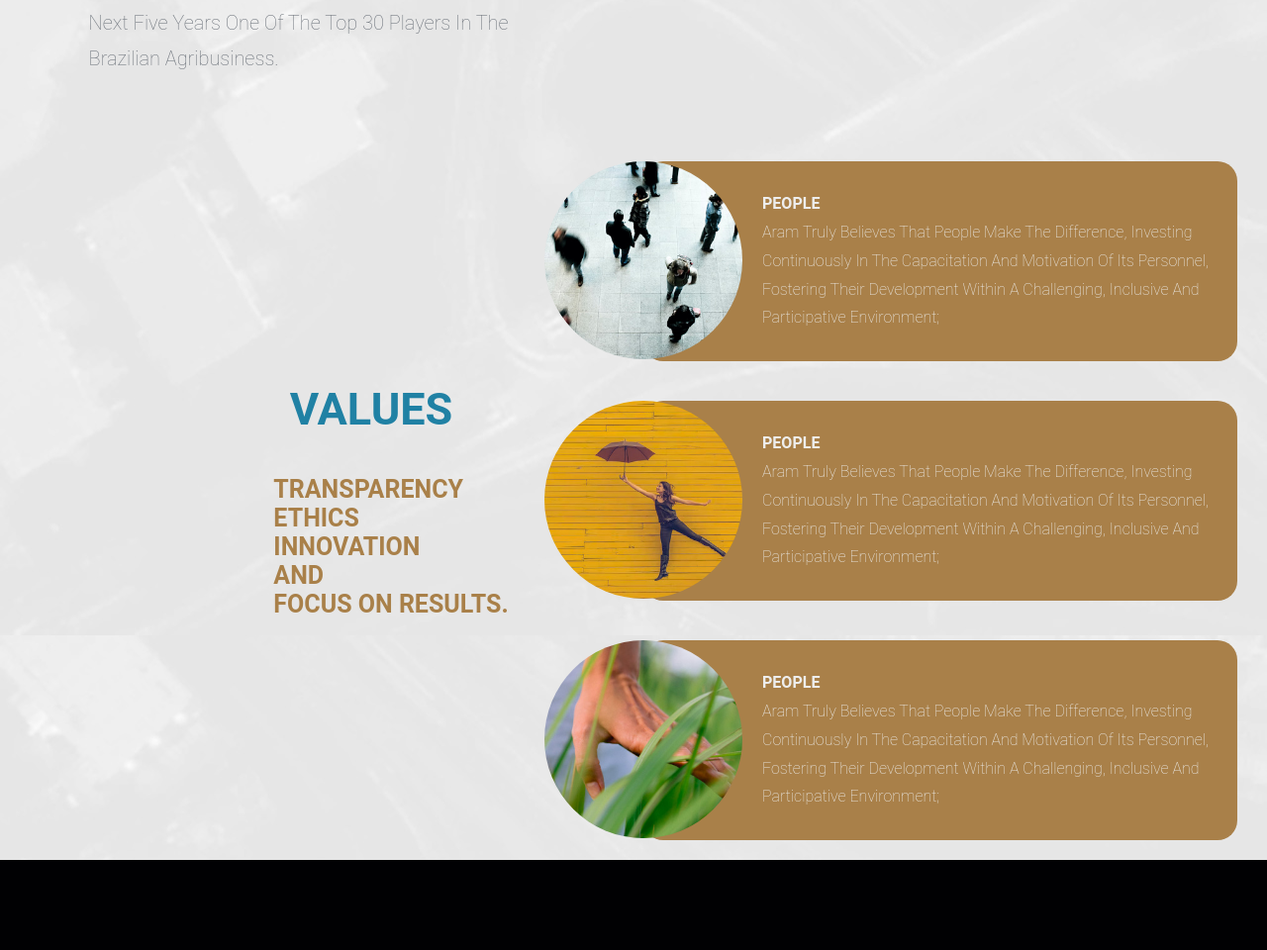
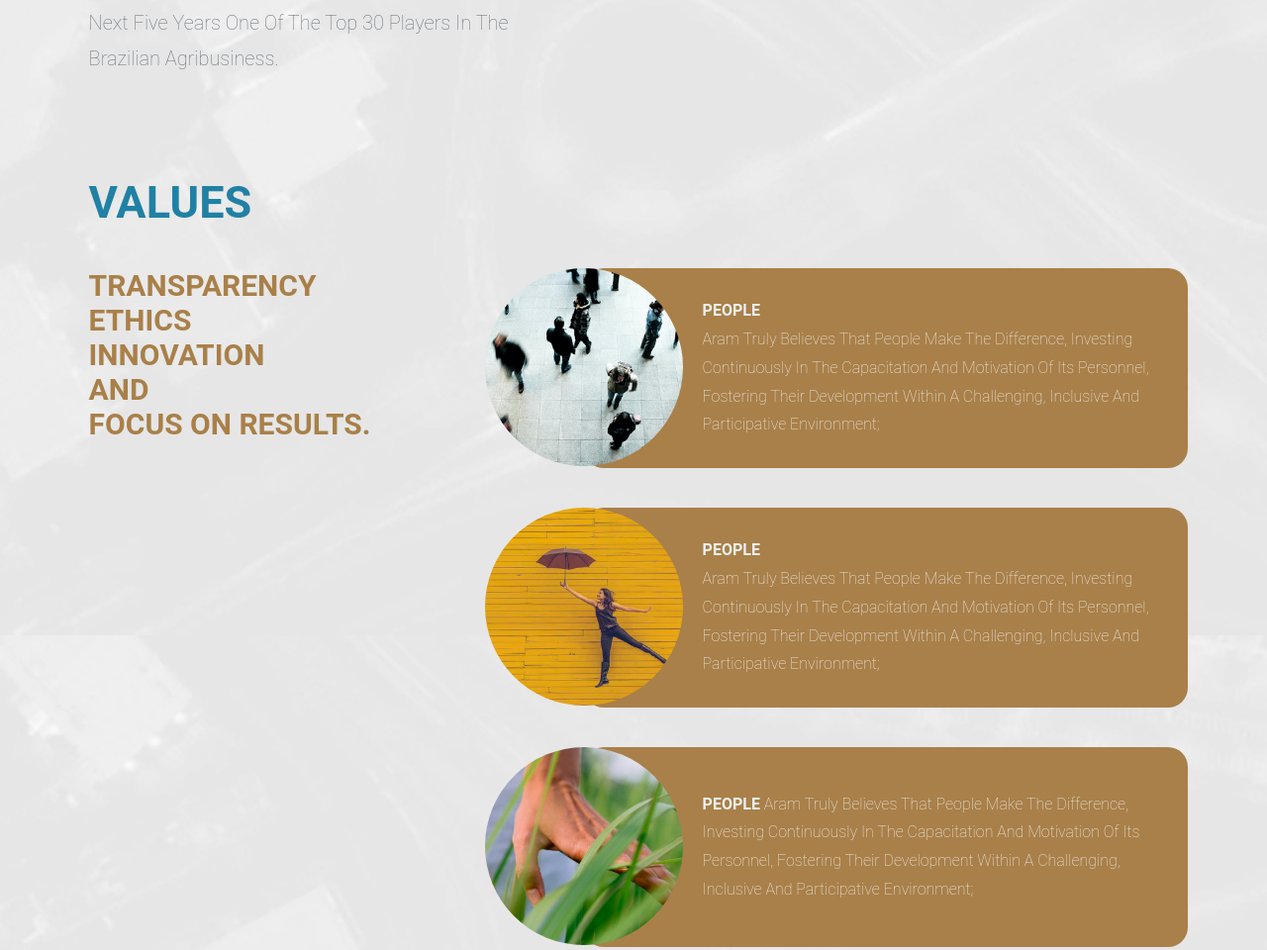
Before and after one commit to renanUnreal/sitearam, a plain HTML site: page index.html in a window 1280 px wide. Shown: the part 1990-2950 px from the top of the page at 99% size. Before the commit the page ends 2859 px from the top, so only its background shows below. Drawn offline with nearby package versions, Linux system fonts and the light colour scheme; a script that the page names is missing.

Commit message:
update css
update css

```diff
--- a/css/mission.css
+++ b/css/mission.css
@@ -28,19 +28,28 @@
 }
 .missionContent2 {
     display: flex;
-    flex-direction: row;
-    justify-content: center;
-    align-items: center;
-    width: 110%;
+    justify-content: space-between;
+    width: 100%;
     height: 100%;
 
 }
 
 .missionContent2 h3{
-
     font-size: 4.5rem !important;
     color: #2081A4!important;
 }
+
+.titleMission2{
+    font-size: 4.5rem !important;
+    color: #2081A4!important;
+}
+
+.titleMission2 h4{
+    font-size: 2.5rem !important;
+    margin-top: 40px;
+    color: #A98049!important;
+}
+
 .missionContent2 h4{
 
     font-size: 2.5rem !important;
@@ -146,6 +155,9 @@ height: 100%;
     }
     .missionContent2 {
         flex-direction: column;
+        justify-content: center;
+        align-items: center;
+
     }
     .content2CorpoL{
         flex-direction: row;
@@ -153,25 +165,9 @@ height: 100%;
     .content2CorpoL h3{
         margin-right: 40px;
     }
-    .content2CorpoL{
-        flex-direction: row;
-        margin-top: 40px;
-        justify-content: center;
-        align-items: center;
-    }
-    .content2CorpoL h3{
-        margin-right: 40px;
-    }
-
-    .content2CorpoR{
-        flex-direction: column;
-        justify-content: center;
-        align-items: center;
-        margin: 0px;
-        width: 600px;
-    }
-    .card{
-        margin-left: 50px;
+    .content2CorpoL h4{
+        width: 100%;
+        text-align: left;
     }
 }
 
@@ -182,22 +178,24 @@ height: 100%;
     }
     .missionContent2 {
         flex-direction: column;
+        justify-content: center;
+        align-items: center;
+
     }
     .content2CorpoL{
         flex-direction: row;
-        margin-top: 40px;
-        justify-content: center;
-        align-items: center;
     }
     .content2CorpoL h3{
         margin-right: 40px;
     }
-
+    .content2CorpoL h4{
+        width: 100%;
+        text-align: left;
+        font-size: 3rem!important;
+    }
     .content2CorpoR{
-        flex-direction: column;
-        justify-content: center;
-        align-items: center;
-        margin: 0px;
+        width: 500px;
+        margin-left: 300px;
     }
 }
 
@@ -209,6 +207,9 @@ height: 100%;
     .missionContent2 {
         flex-direction: column;
 
+        width: 110%;
+
+
     }
     .content2CorpoL{
         flex-direction: row;
@@ -216,18 +217,15 @@ height: 100%;
     .content2CorpoL h3{
         margin-right: 40px;
     }
-    .content2CorpoL{
-        flex-direction: row;
-        margin-top: 40px;
-        justify-content: center;
-        align-items: center;
-        max-width: 400px;
+    .content2CorpoL h4{
+        width: 100%;
+        text-align: left;
+    }
+    .content2CorpoR{
+        width: 600px;
+        margin-left: 200px;
+    }
 
-
-    }
-    .content2CorpoL h3{
-        margin-right: 40px;
-    }
 }
 
 /* Extra large devices (large laptops and desktops, 1200px and up) */
@@ -237,8 +235,15 @@ height: 100%;
     }
     .missionContent2 {
         flex-direction: row;
+        align-items: flex-start;
     }
     .content2CorpoL{
         flex-direction: column;
+        max-width: 600px;
+    }
+
+    .content2CorpoR{
+        width: 700px;
+        margin-left: 0;
     }
 }
--- a/index.html
+++ b/index.html
@@ -176,9 +176,17 @@
                 </div>
 
             </div>
+            <br>
+            <br>
+            <br>
+            <br>
+            <br>
+            <div>
+                <h3 class="titleMission2">Values</h3>
+            </div>
             <div class="missionContent2">
                 <div class="content2CorpoL">
-                    <h3 class="titleMission">Values</h3>
+
                     <h4>
                         TRANSPARENCY
                         <br>
@@ -202,7 +210,9 @@
                             <p>
                                 <b>PEOPLE</b>
                                 <br>
-                                Aram truly believes that people make the difference, investing continuously in the capacitation and motivation of its personnel, fostering their development within a challenging, inclusive and participative environment;
+                                Aram truly believes that people make the difference, investing continuously in the
+                                capacitation and motivation of its personnel, fostering their development within a
+                                challenging, inclusive and participative environment;
                             </p>
                         </div>
                     </div>
@@ -215,7 +225,9 @@
                             <p>
                                 <b>PEOPLE</b>
                                 <br>
-                                Aram truly believes that people make the difference, investing continuously in the capacitation and motivation of its personnel, fostering their development within a challenging, inclusive and participative environment;
+                                Aram truly believes that people make the difference, investing continuously in the
+                                capacitation and motivation of its personnel, fostering their development within a
+                                challenging, inclusive and participative environment;
                             </p>
                         </div>
                     </div>
@@ -227,8 +239,9 @@
                         <div class="cardText">
                             <p>
                                 <b>PEOPLE</b>
-                                <br>
-                                Aram truly believes that people make the difference, investing continuously in the capacitation and motivation of its personnel, fostering their development within a challenging, inclusive and participative environment;
+                                Aram truly believes that people make the difference, investing continuously in the
+                                capacitation and motivation of its personnel, fostering their development within a
+                                challenging, inclusive and participative environment;
                             </p>
                         </div>
                     </div>
```
